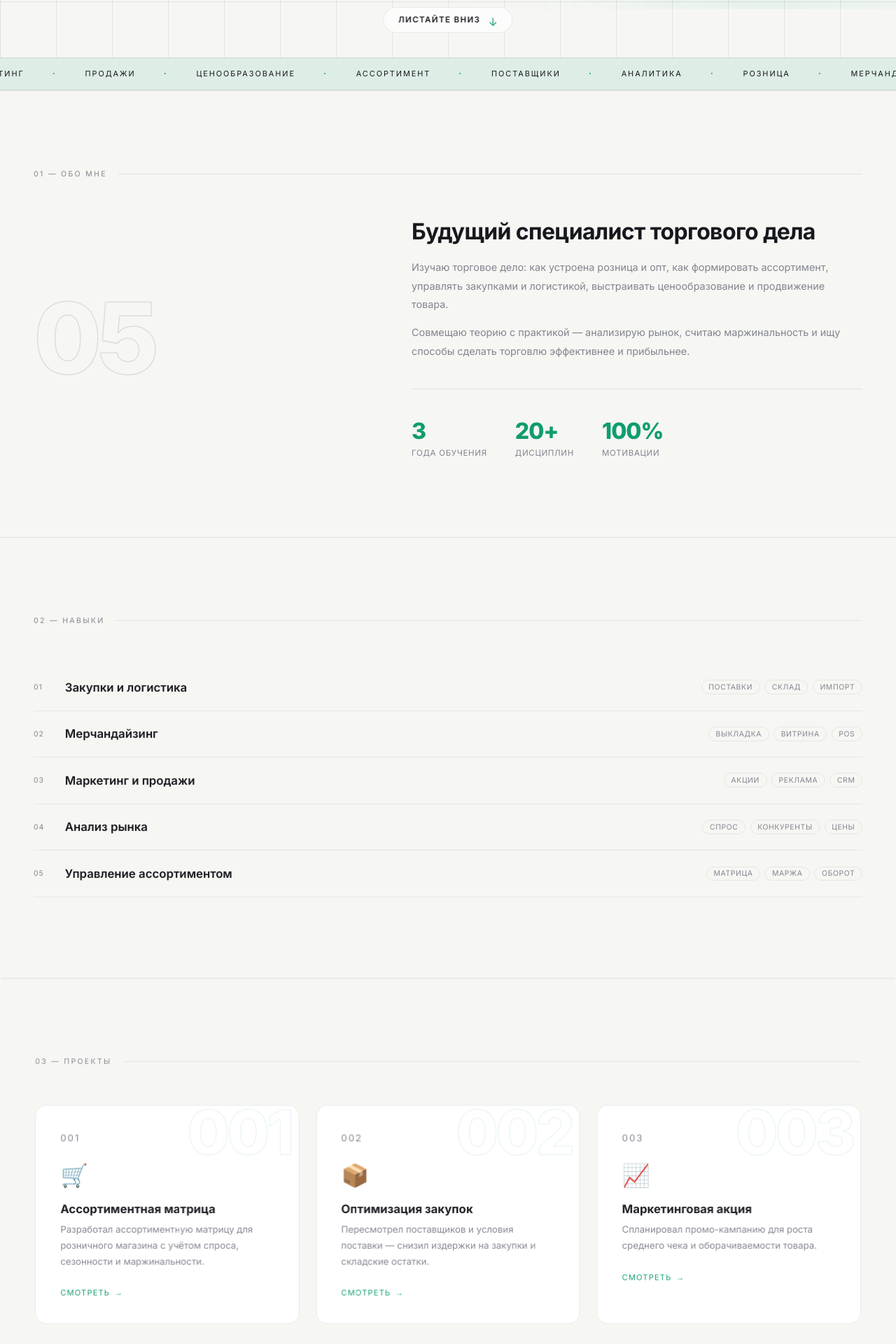
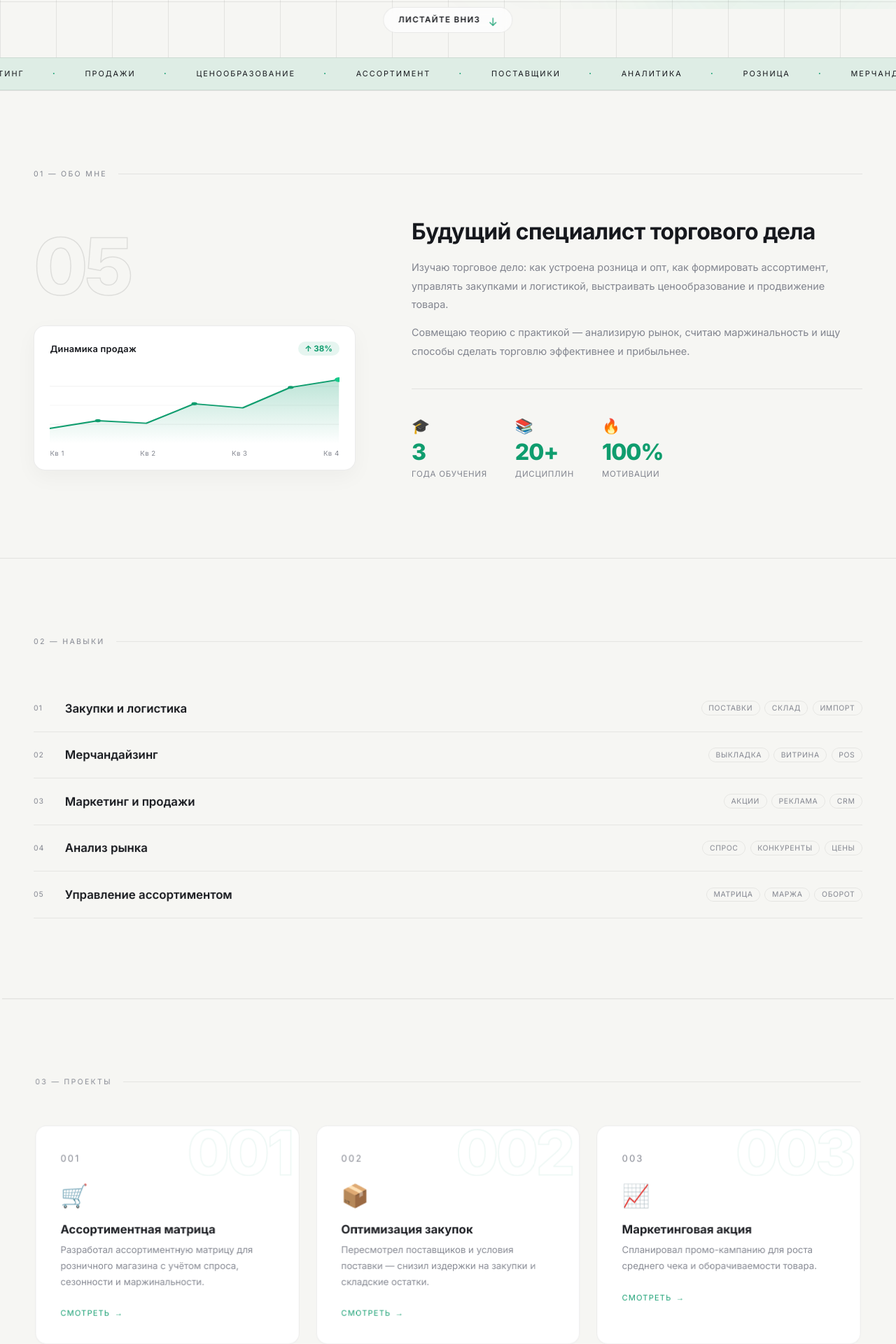
Before and after one commit to Alessandroish/amalproj, a FastAPI app: page / in a window 1280 px wide. Shown: the part 787-2707 px from the top of the page at 70% size. Run offline with FastAPI, Linux system fonts and the light colour scheme; data comes from the database, SQL or seed files in the repository.

Commit message:
Анимации в 'Обо мне': иконки+плавный счёт, график продаж, буквы меток
- Статистика: иконки (🎓📚🔥) + счётчики с easeOutCubic (замедление к концу)
- Анимированный SVG-график продаж: линия рисуется (stroke-dashoffset),
  заливка проявляется, точки выскакивают с пружиной
- Метки секций: буквы появляются по очереди со сдвигом и поворотом

Co-Authored-By: Claude Opus 4.8 <noreply@anthropic.com>

```diff
--- a/static/css/style.css
+++ b/static/css/style.css
@@ -480,12 +480,67 @@ section:not(#hero):not(#crow-section) {
   gap: 5rem;
   align-items: center;
 }
+.about-left { display: flex; flex-direction: column; gap: 1.8rem; }
 .about-number {
-  font-size: clamp(5rem, 11vw, 9rem);
+  font-size: clamp(4rem, 9vw, 7rem);
   font-weight: 800; line-height: 1;
   letter-spacing: -.05em;
   color: transparent;
   -webkit-text-stroke: 1.5px rgba(0,0,0,.1);
+}
+
+/* ── АНИМИРОВАННЫЙ ГРАФИК ПРОДАЖ ── */
+.chart-card {
+  background: var(--panel);
+  border: 1px solid var(--border);
+  border-radius: 16px;
+  padding: 1.4rem 1.4rem 1.1rem;
+  box-shadow: 0 10px 30px rgba(0,0,0,.04);
+}
+.chart-head {
+  display: flex; align-items: center; justify-content: space-between;
+  margin-bottom: 1rem;
+}
+.chart-title { font-size: .8rem; font-weight: 600; color: var(--fg); letter-spacing: .02em; }
+.chart-growth {
+  font-size: .72rem; font-weight: 700; color: var(--blue);
+  background: var(--blue-lt); padding: .2rem .6rem; border-radius: 9999px;
+}
+.chart { width: 100%; height: 110px; display: block; }
+.chart .grid { stroke: var(--border); stroke-width: 1; }
+
+/* линия рисуется по мере появления секции */
+.chart-line {
+  stroke-dasharray: 1000;
+  stroke-dashoffset: 1000;
+  transition: stroke-dashoffset 1.8s cubic-bezier(.22,1,.36,1);
+}
+.chart-area {
+  opacity: 0;
+  transition: opacity 1s ease .4s;
+}
+.chart-dot {
+  fill: var(--blue);
+  opacity: 0;
+  transform: scale(0);
+  transform-box: fill-box;
+  transform-origin: center;
+  transition: opacity .4s ease, transform .5s cubic-bezier(.34,1.56,.64,1);
+}
+.chart-dot.end { fill: var(--blue-2); }
+.chart-dot:nth-of-type(1) { transition-delay: .9s; }
+.chart-dot:nth-of-type(2) { transition-delay: 1.2s; }
+.chart-dot:nth-of-type(3) { transition-delay: 1.5s; }
+.chart-dot.end { transition-delay: 1.7s; }
+
+#about.visible-label .chart-line { stroke-dashoffset: 0; }
+#about.visible-label .chart-area { opacity: 1; }
+#about.visible-label .chart-dot  { opacity: 1; transform: scale(1); }
+
+.chart-axis {
+  display: flex; justify-content: space-between;
+  margin-top: .5rem;
+  font-size: .6rem; color: var(--muted); letter-spacing: .05em;
 }
 .about-text h2 {
   font-size: 2rem; font-weight: 700;
@@ -501,11 +556,18 @@ section:not(#hero):not(#crow-section) {
   margin-top: 2.5rem; padding-top: 2.5rem;
   border-top: 1px solid var(--border);
 }
+.stat-icon {
+  display: block;
+  font-size: 1.3rem;
+  margin-bottom: .3rem;
+  transition: transform .4s cubic-bezier(.34,1.56,.64,1);
+}
+.stat:hover .stat-icon { transform: translateY(-3px) scale(1.15); }
 .stat strong {
   display: block; font-size: 2rem; font-weight: 800;
   color: var(--blue); letter-spacing: -.03em;
 }
-.stat span { font-size: .72rem; color: var(--muted); text-transform: uppercase; letter-spacing: .06em; }
+.stat-label { font-size: .72rem; color: var(--muted); text-transform: uppercase; letter-spacing: .06em; }
 
 /* ══════════════════════════════
    SKILLS
@@ -823,6 +885,18 @@ nav, section, .marquee-wrap, footer { position: relative; z-index: 1; }
 }
 section.visible-label .section-label::after { transform: scaleX(1); }
 
+/* появление букв в метках секций */
+.section-label .lchar {
+  display: inline-block;
+  opacity: 0;
+  transform: translateY(.55em) rotate(8deg);
+  transition: opacity .5s ease, transform .55s cubic-bezier(.22,1,.36,1);
+}
+section.visible-label .section-label .lchar {
+  opacity: 1;
+  transform: none;
+}
+
 /* плавный наклон карточек проектов (3D) */
 .projects-grid { perspective: 1200px; }
 .project-card { transform-style: preserve-3d; }
--- a/static/js/parallax.js
+++ b/static/js/parallax.js
@@ -187,7 +187,24 @@ function updateProgress() {
 window.addEventListener('scroll', updateProgress, { passive: true });
 updateProgress();
 
-/* ── ANIMATED SECTION LABEL UNDERLINE ── */
+/* ── ПОЯВЛЕНИЕ БУКВ В МЕТКАХ СЕКЦИЙ ── */
+document.querySelectorAll('.section-label').forEach(label => {
+  const text = label.textContent;
+  // обернуть текст в один flex-элемент, чтобы не ломать gap с линией ::after
+  const wrap = document.createElement('span');
+  wrap.className = 'label-text';
+  [...text].forEach((ch, i) => {
+    const s = document.createElement('span');
+    s.className = 'lchar';
+    s.textContent = ch === ' ' ? ' ' : ch;
+    s.style.transitionDelay = (i * 0.03) + 's';
+    wrap.appendChild(s);
+  });
+  label.textContent = '';
+  label.appendChild(wrap);
+});
+
+/* ── ANIMATED SECTION LABEL UNDERLINE + буквы ── */
 const labelObs = new IntersectionObserver(entries => {
   entries.forEach(e => {
     if (e.isIntersecting) { e.target.classList.add('visible-label'); labelObs.unobserve(e.target); }
@@ -252,17 +269,19 @@ document.addEventListener('mousemove', e => {
   });
 }, { passive: true });
 
-/* ── COUNTERS ── */
+/* ── COUNTERS (плавный счёт с замедлением) ── */
 function runCounter(el) {
   const target = +el.dataset.target;
   const suffix = el.dataset.suffix || '';
-  let v = 0;
-  const step = target / 55;
-  const t = setInterval(() => {
-    v = Math.min(v + step, target);
-    el.textContent = Math.floor(v) + suffix;
-    if (v >= target) clearInterval(t);
-  }, 16);
+  const duration = 1500;
+  const start = performance.now();
+  function tick(now) {
+    const t = Math.min((now - start) / duration, 1);
+    const eased = 1 - Math.pow(1 - t, 3);   // easeOutCubic — замедление к концу
+    el.textContent = Math.round(eased * target) + suffix;
+    if (t < 1) requestAnimationFrame(tick);
+  }
+  requestAnimationFrame(tick);
 }
 const statObs = new IntersectionObserver(entries => {
   entries.forEach(e => {
--- a/templates/index.html
+++ b/templates/index.html
@@ -81,23 +81,64 @@
 <section id="about">
   <p class="section-label">{{ s.about_label }}</p>
   <div class="about-grid">
-    <div class="about-number reveal">{{ s.about_number }}</div>
+    <div class="about-left">
+      <div class="about-number reveal">{{ s.about_number }}</div>
+
+      <!-- АНИМИРОВАННЫЙ ГРАФИК ПРОДАЖ -->
+      <div class="chart-card reveal reveal-delay-1">
+        <div class="chart-head">
+          <span class="chart-title">Динамика продаж</span>
+          <span class="chart-growth">↑ 38%</span>
+        </div>
+        <svg class="chart" viewBox="0 0 300 150" preserveAspectRatio="none" aria-hidden="true">
+          <defs>
+            <linearGradient id="chartFill" x1="0" y1="0" x2="0" y2="1">
+              <stop offset="0%"  stop-color="var(--blue)" stop-opacity=".28"/>
+              <stop offset="100%" stop-color="var(--blue)" stop-opacity="0"/>
+            </linearGradient>
+          </defs>
+          <!-- сетка -->
+          <line class="grid" x1="0" y1="38"  x2="300" y2="38"/>
+          <line class="grid" x1="0" y1="75"  x2="300" y2="75"/>
+          <line class="grid" x1="0" y1="112" x2="300" y2="112"/>
+          <!-- область под линией -->
+          <path class="chart-area"
+            d="M0,120 L50,105 L100,110 L150,72 L200,80 L250,40 L300,25 L300,150 L0,150 Z"
+            fill="url(#chartFill)"/>
+          <!-- линия -->
+          <path class="chart-line"
+            d="M0,120 L50,105 L100,110 L150,72 L200,80 L250,40 L300,25"
+            fill="none" stroke="var(--blue)" stroke-width="2.5"
+            stroke-linecap="round" stroke-linejoin="round"/>
+          <!-- точки -->
+          <circle class="chart-dot" cx="50"  cy="105" r="3"/>
+          <circle class="chart-dot" cx="150" cy="72"  r="3"/>
+          <circle class="chart-dot" cx="250" cy="40"  r="3"/>
+          <circle class="chart-dot end" cx="300" cy="25" r="4.5"/>
+        </svg>
+        <div class="chart-axis"><span>Кв 1</span><span>Кв 2</span><span>Кв 3</span><span>Кв 4</span></div>
+      </div>
+    </div>
+
     <div class="about-text">
       <h2 class="reveal">{{ s.about_heading }}</h2>
       <p class="reveal reveal-delay-1">{{ s.about_p1 }}</p>
       <p class="reveal reveal-delay-2">{{ s.about_p2 }}</p>
       <div class="stat-row reveal reveal-delay-3">
         <div class="stat">
+          <span class="stat-icon">🎓</span>
           <strong data-target="{{ s.stat1_value }}" data-suffix="{{ s.stat1_suffix }}">0{{ s.stat1_suffix }}</strong>
-          <span>{{ s.stat1_label }}</span>
+          <span class="stat-label">{{ s.stat1_label }}</span>
         </div>
         <div class="stat">
+          <span class="stat-icon">📚</span>
           <strong data-target="{{ s.stat2_value }}" data-suffix="{{ s.stat2_suffix }}">0{{ s.stat2_suffix }}</strong>
-          <span>{{ s.stat2_label }}</span>
+          <span class="stat-label">{{ s.stat2_label }}</span>
         </div>
         <div class="stat">
+          <span class="stat-icon">🔥</span>
           <strong data-target="{{ s.stat3_value }}" data-suffix="{{ s.stat3_suffix }}">0{{ s.stat3_suffix }}</strong>
-          <span>{{ s.stat3_label }}</span>
+          <span class="stat-label">{{ s.stat3_label }}</span>
         </div>
       </div>
     </div>
```
